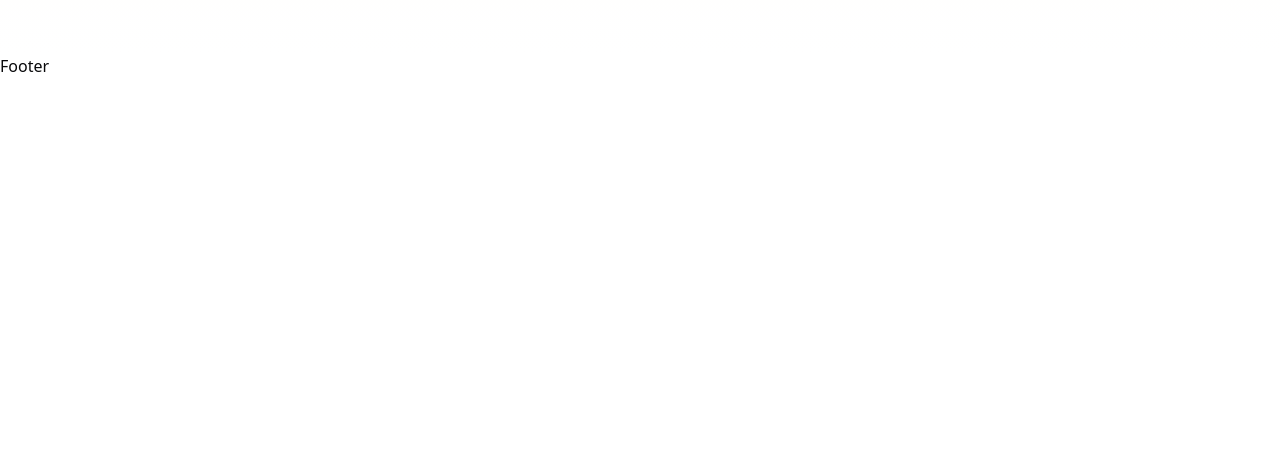
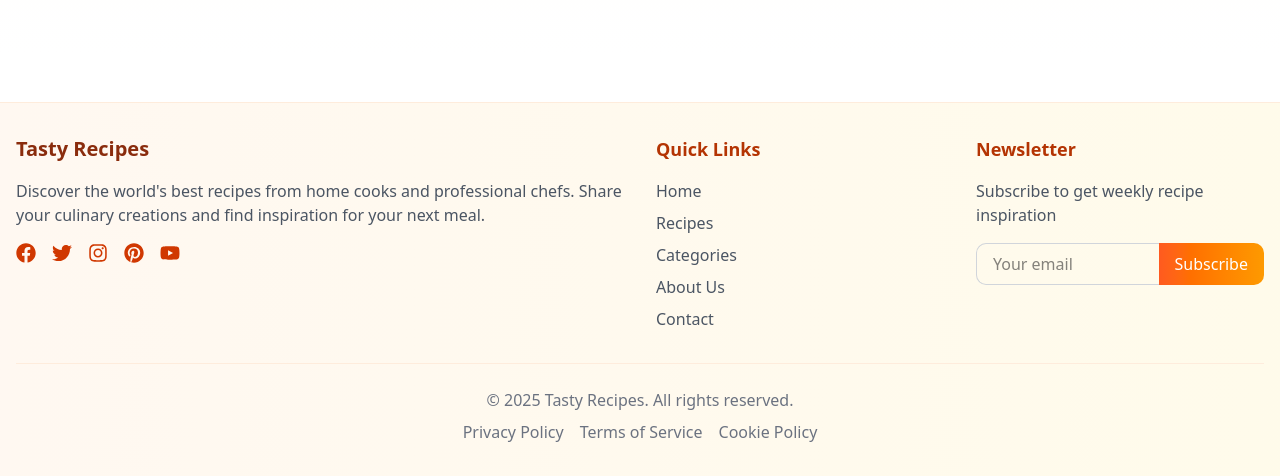
Before and after one commit to eslamahmed74/nextjs-project-iti, a Next.js app: page /wishlist in a window 1280 px wide. Shown: the part 847-1323 px from the top of the page. Before the commit the page ends 925 px from the top, so only its background shows below. Built offline with nearby package versions, Linux system fonts and the light colour scheme.

Commit message:
Add footer

```diff
--- a/src/components/Footer.jsx
+++ b/src/components/Footer.jsx
@@ -1,5 +1,118 @@
-import React from "react";
+import {
+  FaFacebook,
+  FaTwitter,
+  FaInstagram,
+  FaPinterest,
+  FaYoutube,
+} from "react-icons/fa";
 
 export default function Footer() {
-  return <div>Footer</div>;
+  return (
+    <footer className="bg-gradient-to-r from-orange-50 to-amber-50 border-t border-orange-100 mt-12">
+      <div className="container mx-auto px-4 py-8">
+        <div className="grid grid-cols-1 md:grid-cols-4 gap-8">
+          {/* About Section */}
+          <div className="md:col-span-2">
+            <h3 className="text-xl font-bold text-orange-800 mb-4">
+              Tasty Recipes
+            </h3>
+            <p className="text-gray-600">
+              Discover the world's best recipes from home cooks and professional
+              chefs. Share your culinary creations and find inspiration for your
+              next meal.
+            </p>
+            <div className="flex space-x-4 mt-4">
+              <a href="#" className="text-orange-600 hover:text-orange-800">
+                <FaFacebook size={20} />
+              </a>
+              <a href="#" className="text-orange-600 hover:text-orange-800">
+                <FaTwitter size={20} />
+              </a>
+              <a href="#" className="text-orange-600 hover:text-orange-800">
+                <FaInstagram size={20} />
+              </a>
+              <a href="#" className="text-orange-600 hover:text-orange-800">
+                <FaPinterest size={20} />
+              </a>
+              <a href="#" className="text-orange-600 hover:text-orange-800">
+                <FaYoutube size={20} />
+              </a>
+            </div>
+          </div>
+
+          {/* Quick Links */}
+          <div>
+            <h4 className="text-lg font-semibold text-orange-700 mb-4">
+              Quick Links
+            </h4>
+            <ul className="space-y-2">
+              <li>
+                <a href="#" className="text-gray-600 hover:text-orange-600">
+                  Home
+                </a>
+              </li>
+              <li>
+                <a href="#" className="text-gray-600 hover:text-orange-600">
+                  Recipes
+                </a>
+              </li>
+              <li>
+                <a href="#" className="text-gray-600 hover:text-orange-600">
+                  Categories
+                </a>
+              </li>
+              <li>
+                <a href="#" className="text-gray-600 hover:text-orange-600">
+                  About Us
+                </a>
+              </li>
+              <li>
+                <a href="#" className="text-gray-600 hover:text-orange-600">
+                  Contact
+                </a>
+              </li>
+            </ul>
+          </div>
+
+          {/* Newsletter */}
+          <div>
+            <h4 className="text-lg font-semibold text-orange-700 mb-4">
+              Newsletter
+            </h4>
+            <p className="text-gray-600 mb-4">
+              Subscribe to get weekly recipe inspiration
+            </p>
+            <div className="flex">
+              <input
+                type="email"
+                placeholder="Your email"
+                className="px-4 py-2 rounded-l-lg border border-r-0 border-gray-300 focus:outline-none focus:ring-1 focus:ring-orange-500 w-full"
+              />
+              <button className="bg-gradient-to-r from-orange-500 to-amber-500 text-white px-4 py-2 rounded-r-lg hover:from-orange-600 hover:to-amber-600 transition-all duration-300">
+                Subscribe
+              </button>
+            </div>
+          </div>
+        </div>
+
+        {/* Copyright */}
+        <div className="border-t border-orange-100 mt-8 pt-6 text-center text-gray-500">
+          <p>
+            © {new Date().getFullYear()} Tasty Recipes. All rights reserved.
+          </p>
+          <div className="flex justify-center space-x-4 mt-2">
+            <a href="#" className="hover:text-orange-600">
+              Privacy Policy
+            </a>
+            <a href="#" className="hover:text-orange-600">
+              Terms of Service
+            </a>
+            <a href="#" className="hover:text-orange-600">
+              Cookie Policy
+            </a>
+          </div>
+        </div>
+      </div>
+    </footer>
+  );
 }
--- a/src/components/navbar/Navbar.jsx
+++ b/src/components/navbar/Navbar.jsx
@@ -2,7 +2,7 @@
 import Link from "next/link";
 import { useState } from "react";
 import { usePathname } from "next/navigation";
-
+import { FaUtensils } from "react-icons/fa";
 export default function Navbar() {
   const [isMenuOpen, setIsMenuOpen] = useState(false);
   const pathname = usePathname();
@@ -12,9 +12,13 @@ export default function Navbar() {
       <div className="container px-4 flex flex-wrap items-center justify-between mx-auto p-4">
         <Link
           href="/"
-          className="flex items-center space-x-3 rtl:space-x-reverse">
-          <span className="self-center text-2xl font-semibold whitespace-nowrap text-orange-800">
-            Recipes App
+          className="flex items-center space-x-2 rtl:space-x-reverse group">
+          <div className="p-2 rounded-lg bg-gradient-to-r from-orange-500 to-amber-500 group-hover:from-orange-600 group-hover:to-amber-600 transition-all duration-300">
+            <FaUtensils className="text-white text-xl" />
+          </div>
+
+          <span className="self-center text-2xl font-bold whitespace-nowrap bg-gradient-to-r from-orange-600 to-amber-600 bg-clip-text text-transparent group-hover:from-orange-700 group-hover:to-amber-700 transition-all duration-300">
+            TastyRecipes
           </span>
         </Link>
 
```
